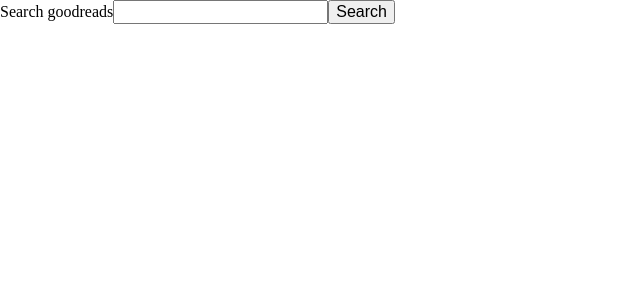
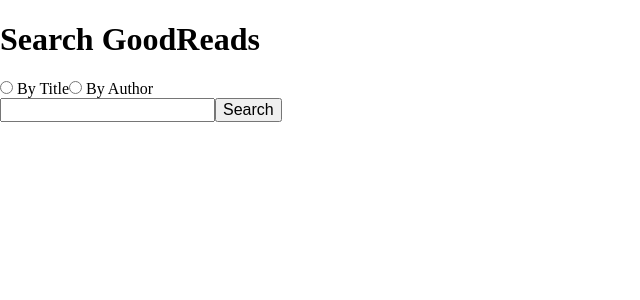
Before and after one commit to vikingeducation/assignment_async_redux, a React (Create React App) app in the folder client/: page / in a window 1280 px wide. Shown: the top 300 px of the page, without its empty margins (0-640 px from the left). Built offline with nearby package versions, Linux system fonts and the light colour scheme.

Commit message:
search bar value controlled by redux

```diff
--- a/client/src/App.js
+++ b/client/src/App.js
@@ -5,6 +5,7 @@ class App extends Component {
 	render() {
 		return (
 			<div className="App">
+				<h1>Search GoodReads</h1>
 				<SearchFormContainer />
 			</div>
 		);
--- a/client/src/actions.js
+++ b/client/src/actions.js
@@ -1,7 +1,7 @@
 export const GET_GOODREADS_REQUEST = "GET_GOODREADS_REQUEST";
 export const GET_GOODREADS_SUCCESS = "GET_GOODREADS_SUCCESS";
 export const GET_GOODREADS_FAILURE = "GET_GOODREADS_FAILURE";
-
+export const HANDLE_CHANGE = "HANDLE_CHANGE";
 /***********************
 server actions
 ************************/
@@ -24,33 +24,15 @@ export function getGOODREADSFailure(error) {
 		error
 	};
 }
-
-//
-//let parsedResponse = xml2js.parseString(await response.text(), function() {});
-
-// console.log("RRRAAA", parsedResponse);
-//
-// let resultArray = parsedResponse.GoodreadsResponse.search[0].results[0].work;
-//
-// let bookArray = resultArray.map(item => {
-// 	return item.best_book[0];
-// });
-//
-// //create array of book results for export
-// bookList = bookArray.map(item => {
-// 	return {
-// 		title: item.title[0],
-// 		author: item.author[0].name[0],
-// 		img_url: item.image_url[0]
-// 	};
-// });
-//console.log(bookList, "response is");
-//return bookList;
-
-//
-
+export function handleChange(data) {
+	console.log("DATA", data);
+	return {
+		type: HANDLE_CHANGE,
+		data
+	};
+}
 export function getResults() {
-	console.log("in getResults");
+	//console.log("in getResults");
 	return dispatch => {
 		// Update the state so that it knows the request has begun
 		dispatch(getGOODREADSRequest());
--- a/client/src/components/SearchForm.js
+++ b/client/src/components/SearchForm.js
@@ -1,18 +1,22 @@
 import React from "react";
 import PropTypes from "prop-types";
 
-const SearchForm = ({ onSubmit, isFetching }) => {
-	console.log("onsubmit", onSubmit);
+const SearchForm = ({ onSubmit, isFetching, onChange, value }) => {
+	console.log("onsubmit", value);
 	return (
 		<form className="searchForm" onSubmit={e => onSubmit(e)}>
-			<label htmlFor="search">Search goodreads</label>
-			<input type="text" name="search" />
+			<input type="radio" name="search-type" value="title" /> By Title
+			<input type="radio" name="search-type" value="author" /> By Author
+			<br />
+			<label htmlFor="search" />
+			<input type="text" name="search" value={value} onChange={onChange} />
 			<button type="submit">Search</button>
 		</form>
 	);
 };
 
 SearchForm.propTypes = {
-	onSubmit: PropTypes.func.isRequired
+	onSubmit: PropTypes.func.isRequired,
+	isFetching: PropTypes.bool.isRequired
 };
 export default SearchForm;
--- a/client/src/containers/SearchFormContainer.js
+++ b/client/src/containers/SearchFormContainer.js
@@ -1,19 +1,22 @@
 import React, { Component } from "react";
 import { connect } from "react-redux";
 import SearchForm from "../components/SearchForm";
-import { getResults } from "../actions";
+import { getResults, handleChange } from "../actions";
 
 class SearchFormContainer extends Component {
 	componentDidMount() {}
 	render() {
-		const { isFetching, onSubmit } = this.props;
-		return <SearchForm onSubmit={onSubmit} isFetching={isFetching} />;
+		//const { isFetching, onSubmit, searchBy } = this.props;
+		return <SearchForm {...this.props} />;
 	}
 }
 
-const mapStateToProps = (state, ownProps) => {
+const mapStateToProps = state => {
+	//console.log("mapState", state);
 	return {
-		isFetching: state.isFetching
+		isFetching: state.bookList.isFetching,
+		searchBy: state.bookList.searchBy, //author or title
+		value: state.searchValue
 	};
 };
 
@@ -22,11 +25,14 @@ const mapDispatchToProps = dispatch => {
 		onSubmit: e => {
 			e.preventDefault();
 			dispatch(getResults());
+		},
+		onChange: e => {
+			console.log("E", e.target.value);
+			dispatch(handleChange(e.target.value));
 		}
 	};
 };
 
-SearchFormContainer.propTypes = {};
 export default connect(mapStateToProps, mapDispatchToProps)(
 	SearchFormContainer
 );
--- a/client/src/reducers.js
+++ b/client/src/reducers.js
@@ -3,16 +3,19 @@ import { combineReducers } from "redux";
 import {
 	GET_GOODREADS_REQUEST,
 	GET_GOODREADS_SUCCESS,
-	GET_GOODREADS_FAILURE
+	GET_GOODREADS_FAILURE,
+	HANDLE_CHANGE
 } from "./actions";
 
 const initialState = {
 	bookList: {},
 	isFetching: false,
-	error: null
+	error: null,
+	searchBy: "title"
 };
 
 function bookList(state = initialState, action) {
+	console.log("initialState", state);
 	switch (action.type) {
 		case GET_GOODREADS_REQUEST:
 			return {
@@ -37,8 +40,17 @@ function bookList(state = initialState, action) {
 			return state;
 	}
 }
+function searchValue(state = "", action) {
+	switch (action.type) {
+		case HANDLE_CHANGE:
+			return action.data;
+		default:
+			return state;
+	}
+}
 
 //combine reducers
 export const goodReadsApp = combineReducers({
-	bookList
+	bookList,
+	searchValue
 });
```
Also changed, not shown: client/src/containers/BookListContainers.js (added, +25 -0 lines), client/src/components/BookList.js (added), 1 other file (tests, documents, lock files or other folders).
